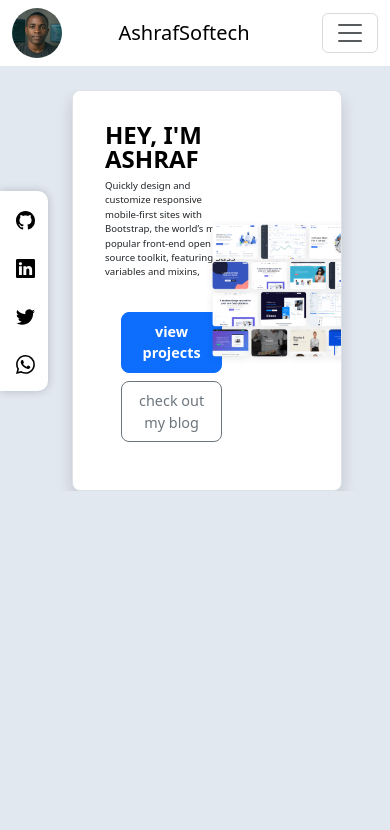
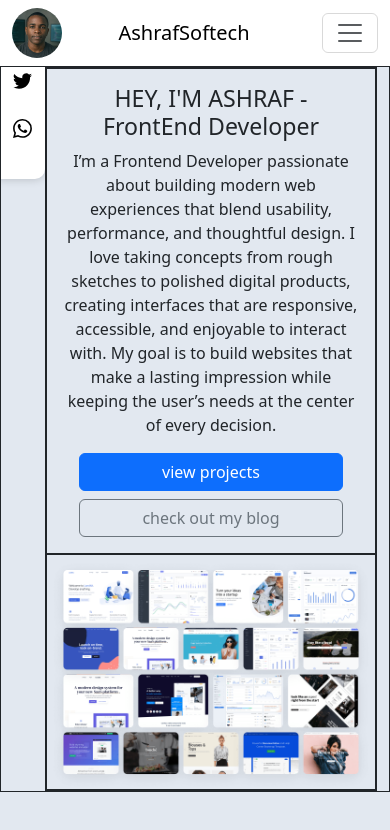
Before and after one commit to ashrafsoftech/Portfolio-version2.0, a React (Vite) app: page / in a window 390 px wide. Shown: the top 830 px of the page. Built offline with nearby package versions, Linux system fonts and the light colour scheme; a web font is replaced by a local one.

Commit message:
commit all changes

```diff
--- a/src/App.jsx
+++ b/src/App.jsx
@@ -1,9 +1,8 @@
 function App() {
   return (
     <div>
-      <div>
       {/* NAV */}
-        <nav className="navbar navbar-expand-sm navbar-light bg-light mb-sm-5 mb-4">
+      <nav className="navbar navbar-expand-sm navbar-light bg-light">
         <div className="nav-content container-fluid">
           <a
             href="/"
@@ -61,8 +60,7 @@ function App() {
         </div>
       </nav>
 
-        <section className="main-hero">
-          <div className="hero-wrapper">
+      <div className="home-body container-fluid">
         <div className="sidebar">
           <a target="_blank" href="https://github.com/ashrafsoftech">
             <img src="./github.svg" alt="github" />
@@ -78,46 +76,32 @@ function App() {
           </a>
         </div>
 
-            <div className="hero-content container ">
-              <div className=" row p-4 pb-0 pe-lg-0 pt-lg-3  rounded-3 border shadow bg-white">
-                <div className="text-container col-sm-7 p-2 p-lg-5 pt-lg-3 bg-white">
-                  <h1 className="display-6 fw-bold lh-1 text-body-emphasis bg-white">
-                    HEY, I'M ASHRAF
-                  </h1>
-                  <p className="lead bg-white">
-                    Quickly design and customize responsive mobile-first sites
-                    with Bootstrap, the world’s most popular front-end open
-                    source toolkit, featuring Sass variables and mixins,
+        <div className="hero-container d-sm-flex d-grid">
+          <div className="hero col-sm-6 col-7 text-container p-3">
+            <h3>HEY, I'M ASHRAF - FrontEnd Developer</h3>
+            <p>
+              I’m a Frontend Developer passionate about building modern web
+              experiences that blend usability, performance, and thoughtful
+              design. I love taking concepts from rough sketches to polished
+              digital products, creating interfaces that are responsive,
+              accessible, and enjoyable to interact with. My goal is to build
+              websites that make a lasting impression while keeping the user’s
+              needs at the center of every decision.
             </p>
-                  <div className="button-container d-grid gap-2 d-sm-flex justify-content-md-start mb-lg-0 bg-white">
-                    <button
-                      type="button"
-                      className="btn btn-primary btn-lg px-2 me-sm-2 fw-bold"
-                    >
+            <div className="button-container d-sm-flex gap-2 d-grid px-sm-0 px-3">
+              <button type="button" className="btn btn-primary">
                 view projects
               </button>
-                    <button
-                      type="button"
-                      className="btn btn-outline-secondary btn-lg px-3"
-                    >
+              <button type="button" className="btn btn-outline-secondary">
                 check out my blog
               </button>
             </div>
           </div>
 
-                <img className="subimg" src="./webPictures.png" alt="" />
-
-                <div className="img-container col-lg-4 offset-lg-1 p-0 overflow-hidden shadow-lg bg-white rounded-3">
-                  <img
-                    className="rounded-3 bg-white"
-                    src="./webPictures.png"
-                    alt=""
-                  />
+          <div className="hero-img col-sm-6 col-5">
+            <img src="./webPictures.png" alt="web img" />
           </div>
         </div>
-            </div>
-          </div>
-        </section>
       </div>
     </div>
   );
--- a/src/index.css
+++ b/src/index.css
@@ -1,4 +1,4 @@
-/* ============= GLOBAL CSS =============== */
+/* ============= PROJECT CSS =============== */
 @import url("https://fonts.googleapis.com/css2?family=Agbalumo&display=swap");
 *,
 body {
@@ -6,7 +6,6 @@ body {
   background-color: #e2e8f0;
 }
 
-/* NAVBAR */
 .navbar {
   background-color: white !important;
 }
@@ -14,35 +13,27 @@ body {
   background-color: white !important;
 }
 nav img {
-  /* margin-left: 2em;
-  margin-right: 0em; */
   border-radius: 4em !important;
 }
 
-/* HERO */
-.main-hero {
+.home-body {
   width: 100%;
   height: auto;
   overflow: hidden;
   position: relative;
+  display: flex;
+  border: 1px solid;
 }
-.hero-wrapper {
-  display: flex;
-  align-items: flex-start;
-  gap: 2rem;
+
+.sidebar {
   position: relative;
-  padding-right: 3em;
-}
-.sidebar {
-  position: absolute;
   left: 0;
   top: 50%;
   transform: translateY(-50%);
-
-  /* center the sidebar vertically */
+  margin-left: -1em;
 
   width: 3rem;
-  height: auto;
+  height: 14em;
   padding: 1rem;
 
   background-color: white;
@@ -62,111 +53,46 @@ nav img {
   background: transparent;
   width: 1.2em;
 }
-.hero-content {
-  margin-left: 4.5rem;
-  height: auto;
+
+.hero-container {
+  position: relative;
+  left: 0em;
+  border: 1px solid;
+  align-items: center;
+  text-align: center;
 }
-
-/* Reduce internal card padding */
-.hero-content .card {
-  padding: 1.5rem !important;
+.hero {
+  border: 1px solid;
+  height: 100%;
 }
-
-.hero-content img {
-  max-height: 70vh; /* prevent jumbo image from stretching page */
-  object-fit: cover;
+.hero-img {
+  border: 1px solid;
+  height: 100%;
+  align-items: center;
 }
-/* DESKTOP — Force horizontal alignment */
-.hero-content .row {
-  display: flex;
-  flex-wrap: nowrap;
-  align-items: stretch;
-  overflow: hidden; /* crops the image properly */
+.hero-img img {
+  width: 100%;
+  padding: 0;
+  overflow: hidden;
 }
-
-.img-container {
-  position: relative;
-  width: 100%;
-  height: auto !important;
-  margin-top: 3em !important;
-  margin-left: -1em;
-   margin-bottom: -1em;
-  /* box-shadow: none !important; */
-}
-.img-container img {
-  /* margin-top: 5em; */
-  width: 50%;
-  margin: -1em !important;
-}
-.subimg {
-  display: none;
-}
-
-@media screen and (max-width: 1025px) {
-  .main-hero {
-    height: auto;
+@media screen and (max-width: 576px) {
+  .hero {
+    border: 1px solid;
+    width: 100%;
   }
-  .hero-content div {
-    padding: 1em !important;
+  .hero-img {
+    border: 1px solid;
+    width: 100%;
   }
 }
-@media screen and (max-width: 769px) {
-  .img-container {
-    width: 11em;
+@media screen and (max-width: 320px) {
+  .sidebar {
     display: none;
   }
-  .text-container {
-    width: 70%;
+  .hero h1 {
+    font-size: 1.5em;
   }
-  .hero-content .row {
-    display: flex !important; /* keep items side by side */
-    flex-wrap: nowrap !important; /* prevent going down */
-    align-items: center;
-    overflow: hidden;
-  }
-  .button-container {
-
-  }
-  .subimg {
-    display: block;
-    position: relative;
-    right: 4em;
-    flex: 0 0 40%; /* image side */
-    width: 100%;
-    height: 100%;
-    object-fit: cover;
-    object-position: right;
-    background: transparent;
-  }
-
-  .img-container {
-    display: none; /* hide desktop image */
+  .hero p {
+    font-size: 1em;
   }
 }
-@media screen and (max-width: 426px) {
-  .img-container {
-    display: none;
-  }
-  .subimg {
-
-  }
-
-  .hero-content h1 {
-    font-size: 1.5em;
-    padding: none !important;
-  }
-  .hero-content p {
-    font-size: 0.6em;
-  }
-  .hero-content button {
-    width: auto;
-    font-size: 0.9em;
-    display: inline-flex;
-  }
-  /* .sidebar {
-    position: absolute;
-    left: 50%;
-    bottom: 0%;
-    transform: rotate(90deg);
-  } */
-}
```
Also changed, not shown: src/index.html (+76 -81 lines). Lines whose indentation alone changed are shown as unchanged.
